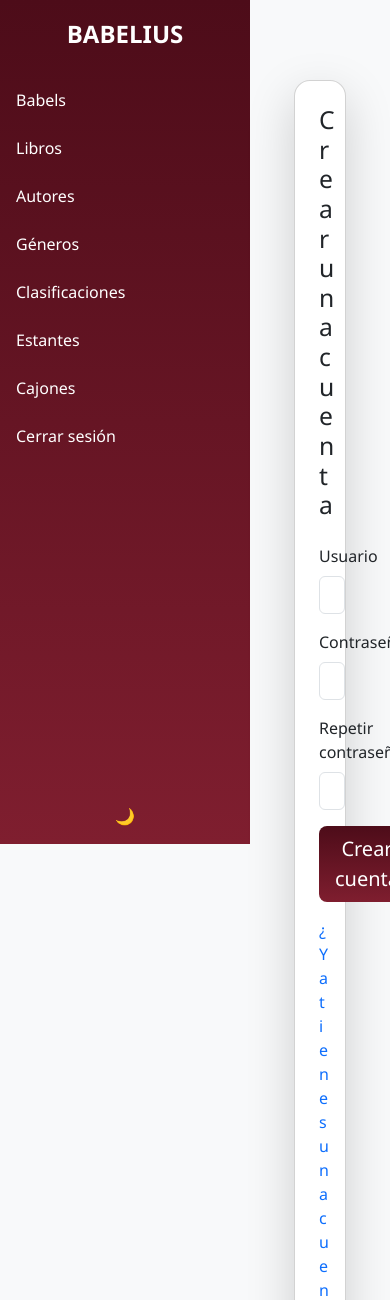
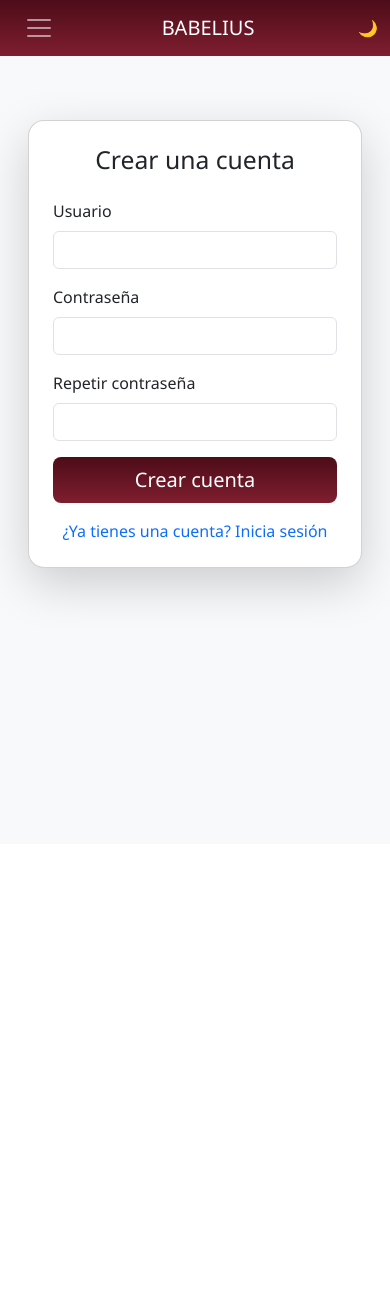
Before and after one commit to JesusMedinaGomez/babelius, a Django app: page /auth/crear_cuenta/ in a window 390 px wide; the page is wider, and only the part inside the window is pictured. Shown: the top 1300 px of that part. After the commit the page ends 610 px from the top of that part, so only its background shows below. Run offline with Django 5.2, Linux system fonts and the light colour scheme; the visitor is signed in with stand-in values (Sample User, id 1).

Commit message:
Responsive design

```diff
--- a/core/templates/base.html
+++ b/core/templates/base.html
@@ -11,17 +11,16 @@
 
     <style>
         :root {
-    --primary-color: #4D0C19;
-    --primary-gradient: linear-gradient(180deg, #4D0C19, #7F1E2F);
-    --text-color: #212529;  /* Texto oscuro en modo claro */
-    --bg-color: #f8f9fa;    /* Fondo claro */
+            --primary-color: #4D0C19;
+            --primary-gradient: linear-gradient(180deg, #4D0C19, #7F1E2F);
+            --text-color: #212529;
+            --bg-color: #f8f9fa;
         }
 
         body.dark-mode {
-            --bg-color: #121212;    /* Fondo oscuro */
-            --text-color: #e5e5e5;  /* Texto claro */
+            --bg-color: #121212;
+            --text-color: #e5e5e5;
         }
-
 
         body {
             margin: 0;
@@ -30,7 +29,7 @@
             color: var(--text-color);
         }
 
-        /* Panel lateral */
+        /* Sidebar fijo (pantallas grandes) */
         .sidebar {
             height: 100vh;
             width: 250px;
@@ -46,8 +45,9 @@
             padding: 0.75rem 1rem;
             color: #fff;
         }
+
         .sidebar .navbar-brand {
-            color: #fff;  /* siempre blanco */
+            color: #fff;
             font-weight: bold;
             font-size: 1.5rem;
         }
@@ -68,6 +68,22 @@
             padding: 2rem;
         }
 
+        /* Ajuste para móviles */
+        @media (max-width: 991px) {
+            .sidebar {
+                display: none;
+            }
+
+            .main-content {
+                margin-left: 0;
+                padding: 1rem;
+            }
+
+            .navbar-toggler {
+                display: block;
+            }
+        }
+
         /* Dark mode */
         .dark-mode .sidebar {
             background: linear-gradient(180deg, #1A1A1A, #2B2B2B);
@@ -76,13 +92,38 @@
         .dark-mode-toggle {
             cursor: pointer;
         }
+
+        .offcanvas {
+            background: var(--primary-gradient);
+            color: white;
+        }
+
+        .offcanvas .nav-link {
+            color: white;
+        }
+
+        .offcanvas .nav-link:hover {
+            background-color: rgba(255, 255, 255, 0.1);
+        }
     </style>
 </head>
 
 <body id="body">
 
-    <!-- Panel lateral -->
-    <div class="sidebar d-flex flex-column">
+    <!-- Barra superior (solo visible en móvil) -->
+    <nav class="navbar navbar-dark d-lg-none" style="background: var(--primary-gradient);">
+        <div class="container-fluid">
+            <button class="navbar-toggler border-0" type="button" data-bs-toggle="offcanvas"
+                data-bs-target="#mobileMenu" aria-controls="mobileMenu">
+                <span class="navbar-toggler-icon"></span>
+            </button>
+            <a class="navbar-brand ms-2" href="/">BABELIUS</a>
+            <span class="dark-mode-toggle text-white">🌙</span>
+        </div>
+    </nav>
+
+    <!-- Sidebar fijo (pantallas grandes) -->
+    <div class="sidebar d-none d-lg-flex flex-column">
         <a class="navbar-brand text-center mb-4" href="/">BABELIUS</a>
         {% if user.is_authenticated %}
         <nav class="nav flex-column">
@@ -102,7 +143,35 @@
         </nav>
         {% endif %}
         <div class="mt-auto p-3 text-center">
-            <span class="dark-mode-toggle">🌙</span>
+            <span class="dark-mode-toggle text-white">🌙</span>
+        </div>
+    </div>
+
+    <!-- Menú lateral móvil -->
+    <div class="offcanvas offcanvas-start" tabindex="-1" id="mobileMenu" aria-labelledby="mobileMenuLabel">
+        <div class="offcanvas-header">
+            <h5 class="offcanvas-title" id="mobileMenuLabel">BABELIUS</h5>
+            <button type="button" class="btn-close btn-close-white" data-bs-dismiss="offcanvas"
+                aria-label="Close"></button>
+        </div>
+        <div class="offcanvas-body">
+            {% if user.is_authenticated %}
+            <nav class="nav flex-column">
+                <a class="nav-link" href="/babels">Babels</a>
+                <a class="nav-link" href="/libros">Libros</a>
+                <a class="nav-link" href="/autores">Autores</a>
+                <a class="nav-link" href="/generos">Géneros</a>
+                <a class="nav-link" href="/clasificaciones">Clasificaciones</a>
+                <a class="nav-link" href="/estantes">Estantes</a>
+                <a class="nav-link" href="/cajones">Cajones</a>
+                <a class="nav-link" href="/auth/logout">Cerrar sesión</a>
+            </nav>
+            {% else %}
+            <nav class="nav flex-column">
+                <a class="nav-link" href="/auth/login">Iniciar sesión</a>
+                <a class="nav-link" href="/auth/crear_cuenta">Crear cuenta</a>
+            </nav>
+            {% endif %}
         </div>
     </div>
 
@@ -114,19 +183,21 @@
 
     <script src="https://cdn.jsdelivr.net/npm/bootstrap@5.3.2/dist/js/bootstrap.bundle.min.js"></script>
     <script>
-        const toggle = document.querySelector(".dark-mode-toggle");
+        const toggle = document.querySelectorAll(".dark-mode-toggle");
         const body = document.getElementById("body");
 
         if (localStorage.getItem("darkMode") === "true") {
             body.classList.add("dark-mode");
-            toggle.textContent = "☀️";
+            toggle.forEach(t => t.textContent = "☀️");
         }
 
-        toggle.addEventListener("click", () => {
-            body.classList.toggle("dark-mode");
-            const isDark = body.classList.contains("dark-mode");
-            localStorage.setItem("darkMode", isDark);
-            toggle.textContent = isDark ? "☀️" : "🌙";
+        toggle.forEach(t => {
+            t.addEventListener("click", () => {
+                body.classList.toggle("dark-mode");
+                const isDark = body.classList.contains("dark-mode");
+                localStorage.setItem("darkMode", isDark);
+                toggle.forEach(tg => tg.textContent = isDark ? "☀️" : "🌙");
+            });
         });
     </script>
 </body>
```
